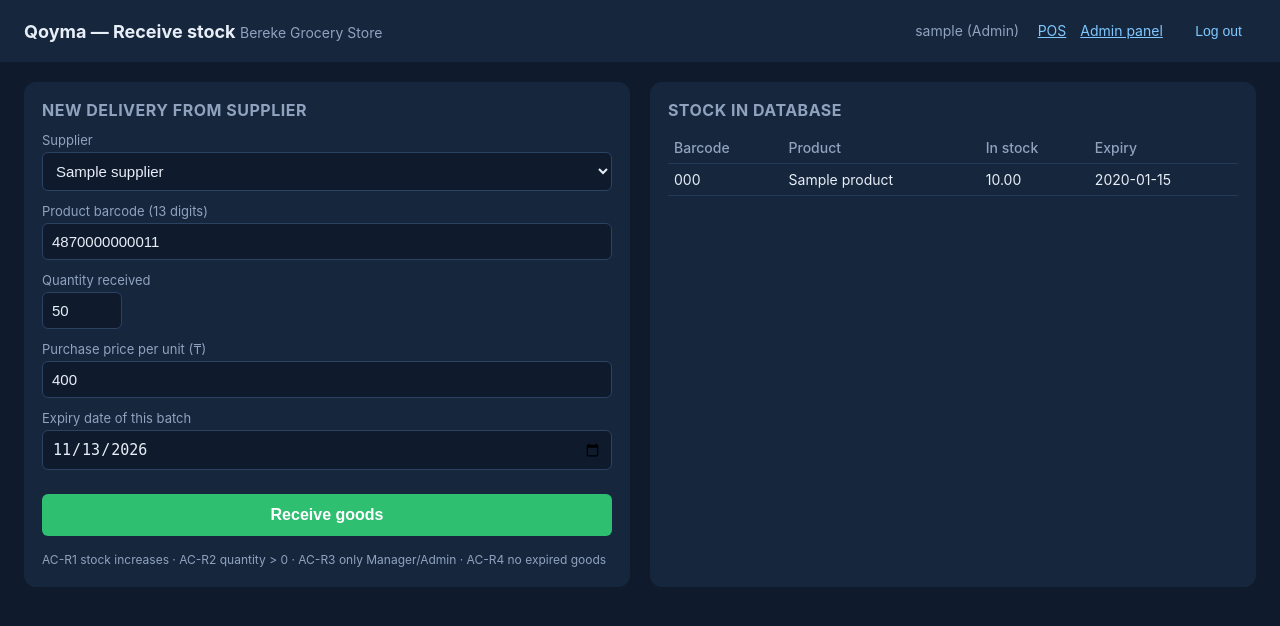
After one commit to KKanich/qoyma-erp, a Django app: page /receive/ in a window 1280 px wide. The commit adds this page. Shown: the top 626 px of the page. Run offline with Django 4.2, Linux system fonts and the light colour scheme; a user stored in the database is signed in; tables that the repository leaves empty hold one stand-in row (values such as "Sample post").

Commit message:
Stock receipt: acceptance criteria AC-R1..AC-R4, receive page and tests

```diff
--- a/store/models.py
+++ b/store/models.py
@@ -26,6 +26,7 @@ class Supplier(models.Model):
     def __str__(self):
         return self.name
 
+# Data rules from Task 7 (Data Dictionary), owner: Systems Analysis & Requirements Lead
 barcode_validator = RegexValidator(
     regex=r'^\d{13}$',
     message='Barcode must be exactly 13 digits (EAN-13).',
@@ -43,6 +44,8 @@ class Product(models.Model):
     expiry_date = models.DateField()
 
     def save(self, *args, **kwargs):
+        # Governance rule (Task 7): a Product that breaks a data rule is never saved,
+        # no matter where it comes from (admin form, POS, script).
         self.full_clean()
         super().save(*args, **kwargs)
 
@@ -60,6 +63,7 @@ class StockReceiptItem(models.Model):
     product = models.ForeignKey(Product, on_delete=models.RESTRICT)
     quantity = models.DecimalField(max_digits=10, decimal_places=2, validators=[MinValueValidator(Decimal('0.01'))])
     purchase_price = models.DecimalField(max_digits=10, decimal_places=2, validators=[MinValueValidator(Decimal('0.01'))])
+    expiry_date = models.DateField(null=True, blank=True)  # expiry of the delivered batch
 
 class Sale(models.Model):
     PAYMENT_CHOICES = (
--- /dev/null
+++ b/store/services.py
@@ -0,0 +1,72 @@
+"""Business logic for receiving goods from a supplier (stock receipt).
+
+Acceptance criteria (Requirements, Aizada):
+  AC-R1  Received quantity is added to the product stock.
+  AC-R2  Quantity must be greater than 0 (no negative or zero).
+  AC-R3  Only Manager or Admin may register a stock receipt (cashier -> 403).
+  AC-R4  Goods whose expiry date has already passed cannot be received.
+"""
+from decimal import Decimal, InvalidOperation
+
+from django.core.exceptions import PermissionDenied, ValidationError
+from django.db import transaction
+from django.utils import timezone
+
+from .models import Product, StockReceipt, StockReceiptItem
+
+ALLOWED_ROLES = ('Manager', 'Admin')
+
+
+def receive_stock(user, supplier, items):
+    """Register one delivery. Either everything is saved or nothing (atomic).
+
+    items: list of dicts {barcode, qty, purchase_price, expiry_date (date)}
+    """
+    if user.role not in ALLOWED_ROLES:                                   # AC-R3
+        raise PermissionDenied(f"Role '{user.role}' cannot receive stock.")
+    if not items:
+        raise ValidationError('Delivery has no items.')
+
+    today = timezone.localdate()
+
+    with transaction.atomic():
+        receipt = StockReceipt.objects.create(supplier=supplier, received_by=user)
+        total = Decimal('0.00')
+
+        for item in items:
+            barcode = str(item.get('barcode', '')).strip()
+            try:
+                qty = Decimal(str(item.get('qty')))
+                price = Decimal(str(item.get('purchase_price')))
+            except (InvalidOperation, TypeError):
+                raise ValidationError(f'Invalid number for barcode {barcode}.')
+
+            if qty <= 0:                                                 # AC-R2
+                raise ValidationError(f'Quantity must be greater than 0 (barcode {barcode}).')
+            if price <= 0:
+                raise ValidationError(f'Purchase price must be greater than 0 (barcode {barcode}).')
+
+            expiry = item.get('expiry_date')
+            if expiry is None:
+                raise ValidationError(f'Expiry date is required (barcode {barcode}).')
+            if expiry < today:                                           # AC-R4
+                raise ValidationError(f'Product {barcode} is already expired ({expiry}).')
+
+            try:
+                product = Product.objects.select_for_update().get(barcode=barcode)
+            except Product.DoesNotExist:
+                raise ValidationError(f'Product with barcode {barcode} not found.')
+
+            StockReceiptItem.objects.create(
+                stock_receipt=receipt, product=product,
+                quantity=qty, purchase_price=price, expiry_date=expiry,
+            )
+            product.quantity += qty                                      # AC-R1
+            product.expiry_date = expiry
+            product.save()
+            total += qty * price
+
+        receipt.total_amount = total
+        receipt.save()
+
+    return receipt
--- a/store/templates/store/pos.html
+++ b/store/templates/store/pos.html
@@ -12,7 +12,7 @@
   <div><b>Qoyma POS</b> <span>Bereke Grocery Store</span></div>
   <div>
     <span>{{ request.user.username }} ({{ request.user.role }})</span>
-    {% if request.user.role != 'Cashier' %}<a href="/api/alerts/">Alerts</a><a href="/admin/">Admin panel</a>{% endif %}
+    {% if request.user.role != 'Cashier' %}<a href="/receive/">Receive stock</a><a href="/api/alerts/">Alerts</a><a href="/admin/">Admin panel</a>{% endif %}
     <form method="post" action="/logout/" class="logout-form">{% csrf_token %}<button class="link" type="submit">Log out</button></form>
   </div>
 </header>
--- /dev/null
+++ b/store/templates/store/receive.html
@@ -0,0 +1,83 @@
+{% load static %}
+<!doctype html>
+<html lang="en">
+<head>
+<meta charset="utf-8">
+<meta name="viewport" content="width=device-width, initial-scale=1">
+<title>Qoyma — Receive stock</title>
+<link rel="stylesheet" href="{% static 'store/css/pos.css' %}">
+<style>
+  .field { margin-bottom: 12px; }
+  .field label { display: block; font-size: 13px; color: #8fa3bf; margin-bottom: 4px; }
+  .field input, .field select { width: 100%; box-sizing: border-box; }
+  .notice { padding: 12px; border-radius: 8px; margin-bottom: 14px; font-size: 15px; }
+  .notice.ok { background: #174a32; color: #a6f0c6; }
+  .notice.bad { background: #5c1f27; color: #ffb3bd; }
+  .ac { font-size: 12px; color: #8fa3bf; margin-top: 14px; line-height: 1.6; }
+  tr.changed td { color: #a6f0c6; font-weight: 600; }
+</style>
+</head>
+<body>
+<header>
+  <div><b>Qoyma — Receive stock</b> <span>Bereke Grocery Store</span></div>
+  <div>
+    <span>{{ request.user.username }} ({{ request.user.role }})</span>
+    <a href="/">POS</a><a href="/admin/">Admin panel</a>
+    <form method="post" action="/logout/" class="logout-form" style="display:inline">{% csrf_token %}<button class="link" type="submit">Log out</button></form>
+  </div>
+</header>
+<main>
+  <section>
+    <h2>New delivery from supplier</h2>
+
+    {% if success %}<div class="notice ok">{{ success }}</div>{% endif %}
+    {% if error %}<div class="notice bad">Error: {{ error }} — nothing was saved.</div>{% endif %}
+
+    <form method="post">
+      {% csrf_token %}
+      <div class="field">
+        <label for="supplier">Supplier</label>
+        <select id="supplier" name="supplier">
+          {% for s in suppliers %}<option value="{{ s.id }}" {% if form.supplier == s.id|stringformat:"s" %}selected{% endif %}>{{ s.name }}</option>{% endfor %}
+        </select>
+      </div>
+      <div class="field">
+        <label for="barcode">Product barcode (13 digits)</label>
+        <input id="barcode" name="barcode" value="{{ form.barcode|default:'4870000000011' }}" required>
+      </div>
+      <div class="field">
+        <label for="qty">Quantity received</label>
+        <input id="qty" name="qty" type="number" step="0.01" value="{{ form.qty|default:'50' }}" required>
+      </div>
+      <div class="field">
+        <label for="price">Purchase price per unit (₸)</label>
+        <input id="price" name="price" type="number" step="0.01" value="{{ form.price|default:'400' }}" required>
+      </div>
+      <div class="field">
+        <label for="expiry">Expiry date of this batch</label>
+        <input id="expiry" name="expiry" type="date" value="{{ form.expiry|default:default_expiry }}" required>
+      </div>
+      <button class="primary" type="submit">Receive goods</button>
+    </form>
+
+    <div class="ac">
+      AC-R1 stock increases · AC-R2 quantity &gt; 0 · AC-R3 only Manager/Admin · AC-R4 no expired goods
+    </div>
+  </section>
+
+  <section>
+    <h2>Stock in database</h2>
+    <table>
+      <thead><tr><th>Barcode</th><th>Product</th><th>In stock</th><th>Expiry</th></tr></thead>
+      <tbody>
+      {% for p in products %}
+        <tr class="{% if p.barcode == changed %}changed{% endif %}">
+          <td>{{ p.barcode }}</td><td>{{ p.name }}</td><td>{{ p.quantity }}</td><td>{{ p.expiry_date|date:"Y-m-d" }}</td>
+        </tr>
+      {% endfor %}
+      </tbody>
+    </table>
+  </section>
+</main>
+</body>
+</html>
--- a/store/urls.py
+++ b/store/urls.py
@@ -9,4 +9,6 @@ urlpatterns = [
     path('logout/', auth_views.LogoutView.as_view(), name='logout'),
     path('api/checkout/', views.pos_checkout, name='pos_checkout'),
     path('api/alerts/', views.dashboard_alerts, name='dashboard_alerts'),
+    path('api/stock-receipt/', views.stock_receipt_api, name='stock_receipt'),
+    path('receive/', views.receive_page, name='receive_page'),
 ]
--- a/store/views.py
+++ b/store/views.py
@@ -1,7 +1,8 @@
 import json
 from decimal import Decimal, InvalidOperation
-from datetime import timedelta
+from datetime import date, timedelta
 
+from django.core.exceptions import ValidationError
 from django.db import transaction
 from django.db.models import F
 from django.http import JsonResponse
@@ -10,7 +11,8 @@ from django.views.decorators.csrf import ensure_csrf_cookie
 from django.utils import timezone
 
 from .decorators import role_required
-from .models import Product, Sale, SaleItem
+from .models import Product, Sale, SaleItem, Supplier
+from .services import receive_stock
 
 
 class CheckoutError(Exception):
@@ -112,3 +114,60 @@ def dashboard_alerts(request):
             for p in low_stock_alerts
         ],
     })
+
+
+@role_required('Manager', 'Admin')
+def stock_receipt_api(request):
+    """Register goods arriving from a supplier. Manager/Admin only (cashier -> 403)."""
+    if request.method != 'POST':
+        return JsonResponse({'error': 'POST method required'}, status=405)
+    try:
+        data = json.loads(request.body)
+        supplier = Supplier.objects.get(pk=data.get('supplier_id'))
+        items = []
+        for it in data.get('items', []):
+            it = dict(it)
+            it['expiry_date'] = date.fromisoformat(it['expiry_date']) if it.get('expiry_date') else None
+            items.append(it)
+    except (json.JSONDecodeError, Supplier.DoesNotExist, ValueError, KeyError) as e:
+        return JsonResponse({'error': f'Invalid request: {e}'}, status=400)
+
+    try:
+        receipt = receive_stock(request.user, supplier, items)
+    except ValidationError as e:
+        return JsonResponse({'error': ' '.join(e.messages)}, status=400)
+
+    return JsonResponse({'status': 'Success', 'receipt_id': receipt.id, 'total': str(receipt.total_amount)})
+
+
+@role_required('Manager', 'Admin')
+def receive_page(request):
+    """Manager screen for receiving goods. Uses the same receive_stock() rules (AC-R1..AC-R4)."""
+    ctx = {
+        'suppliers': Supplier.objects.order_by('name'),
+        'default_expiry': (timezone.localdate() + timedelta(days=10)).isoformat(),
+        'form': {},
+    }
+    if request.method == 'POST':
+        form = {k: request.POST.get(k, '').strip() for k in ('supplier', 'barcode', 'qty', 'price', 'expiry')}
+        ctx['form'] = form
+        try:
+            supplier = Supplier.objects.get(pk=form['supplier'])
+            expiry = date.fromisoformat(form['expiry']) if form['expiry'] else None
+            product = Product.objects.filter(barcode=form['barcode']).first()
+            before = product.quantity if product else None
+            receive_stock(request.user, supplier, [{
+                'barcode': form['barcode'], 'qty': form['qty'],
+                'purchase_price': form['price'], 'expiry_date': expiry,
+            }])
+            product.refresh_from_db()
+            ctx['success'] = (f'Received {form["qty"]} × {product.name}. '
+                              f'Stock: {before} → {product.quantity}')
+            ctx['changed'] = product.barcode
+            ctx['form'] = {}
+        except (Supplier.DoesNotExist, ValueError):
+            ctx['error'] = 'Check the supplier and the date.'
+        except ValidationError as e:
+            ctx['error'] = ' '.join(e.messages)
+    ctx['products'] = Product.objects.order_by('name')
+    return render(request, 'store/receive.html', ctx)
```
Also changed, not shown: store/management/commands/seed_demo.py (+42 -13 lines), store/tests.py (+76 -1 lines), store/migrations/0002_stockreceiptitem_expiry_date.py (added).
